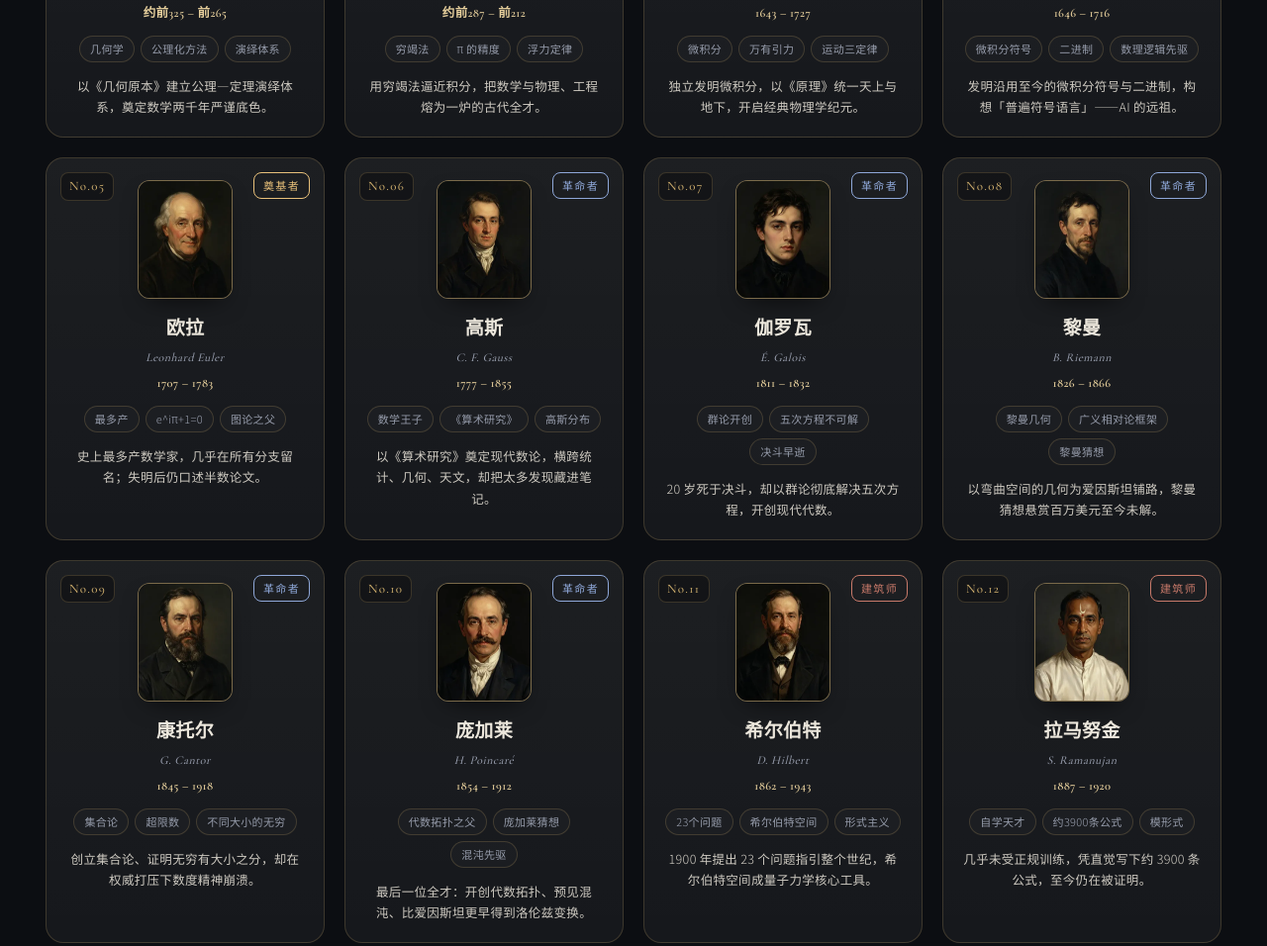
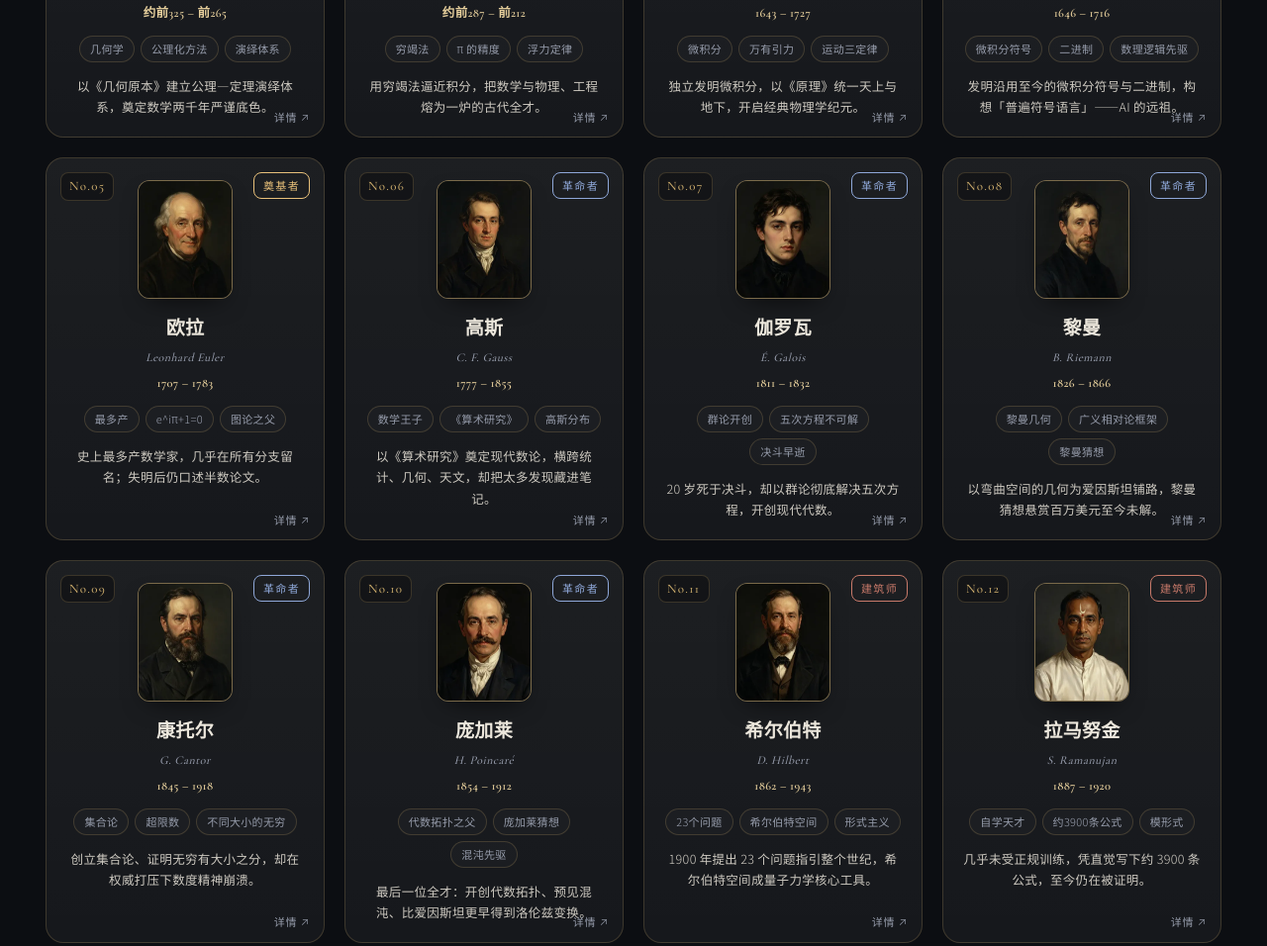
Before and after one commit to yun-ai-base/math-giants, a plain HTML site: page index.html in a window 1280 px wide. Shown: the part 838-1794 px from the top of the page at 99% size. Drawn offline with nearby package versions, Linux system fonts and the light colour scheme.

```diff
--- a/index.html
+++ b/index.html
@@ -142,6 +142,8 @@
   .card .tags{display:flex;flex-wrap:wrap;gap:6px;justify-content:center;margin-top:12px;}
   .tag{font-size:11px;color:var(--muted);border:1px solid var(--line);border-radius:20px;padding:3px 10px;background:rgba(255,255,255,0.02);}
   .card .hl{margin-top:13px;font-size:12.5px;color:var(--cream);opacity:0.86;text-align:center;min-height:42px;display:-webkit-box;-webkit-line-clamp:3;-webkit-box-orient:vertical;overflow:hidden;}
+  .card .more{position:absolute;right:14px;bottom:11px;font-size:11px;color:var(--muted);letter-spacing:0.08em;transition:.2s;pointer-events:none;}
+  .card:hover .more,.card:focus-visible .more{color:var(--gold-soft);transform:translateX(2px);}
 
   /* ---------- TIMELINE VIEW ---------- */
   .timeline{position:relative;margin-top:6px;padding-left:8px;}
@@ -508,6 +510,7 @@ function render(){
         <div class="years">${d.years}</div>
         <div class="tags">${d.tags.slice(0,3).map(t=>`<span class="tag">${t}</span>`).join("")}</div>
         <div class="hl">${d.summary}</div>
+        <span class="more">详情 ↗</span>
       </div>`).join("");
   } else {
     root.className = "timeline";
```
